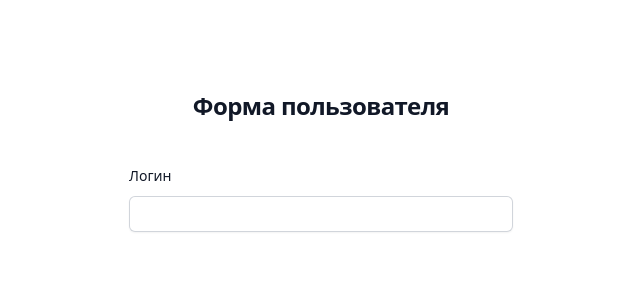
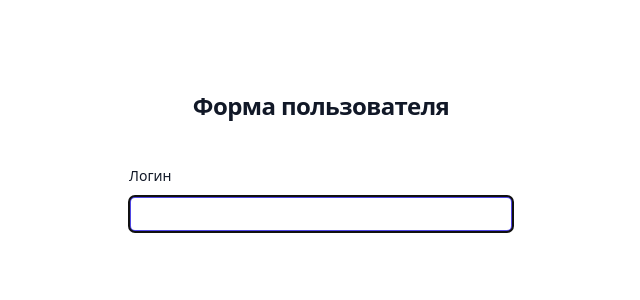
Before and after one commit to allkeck/reglogsys, a React (Vite) app: page / in a window 1280 px wide. Shown: the top 300 px of the page, without its empty margins (319-959 px from the left). Built offline with nearby package versions, Linux system fonts and the light colour scheme.

Commit message:
добавлен фокус на поле + рефакторинг прокидывания пропсов в HOC

```diff
--- a/src/components/form/Form.jsx
+++ b/src/components/form/Form.jsx
@@ -1,4 +1,4 @@
-import { useState, useEffect } from 'react';
+import { useState, useEffect, useCallback } from 'react';
 
 import { reglogsysAPI } from '../../api/apiController';
 import { InputWrapper } from '../inputWrapper/InputWrapper';
@@ -7,6 +7,10 @@ import { LoginInputWrapper } from '../loginInput/LoginInputWrapper';
 export const Form = ({ handleSubmit }) => {
   const [userStatus, setUserStatus] = useState(false);
   const [debounceValue, setDebounceValue] = useState('');
+  const setFocus = useCallback(
+    (element) => {element.focus()},
+    []
+  );
 
   useEffect(() => {
     const result = reglogsysAPI.checkUserLogin(debounceValue);
@@ -16,7 +20,7 @@ export const Form = ({ handleSubmit }) => {
 
   return (
     <form className="space-y-6" action="#" method="POST" onSubmit={handleSubmit} noValidate>
-      <LoginInputWrapper inputType="username" autoComplete="email" title="Логин" setDebounceValue={setDebounceValue} />
+      <LoginInputWrapper inputType="username" autoComplete="email" title="Логин" setDebounceValue={setDebounceValue} setFocus={setFocus} />
 
       {debounceValue && (
         <>
--- a/src/components/input/Input.jsx
+++ b/src/components/input/Input.jsx
@@ -1,4 +1,4 @@
-export const Input = ({inputType, autoComplete, onChangeHandler}) => {
+export const Input = ({inputType, autoComplete, onChangeHandler, setFocus}) => {
   return (
     <input
       id={inputType}
@@ -8,6 +8,7 @@ export const Input = ({inputType, autoComplete, onChangeHandler}) => {
       required
       className="input-form"
       onChange={onChangeHandler}
+      ref={setFocus}
     />
   )
 };
--- a/src/components/inputWrapper/InputWrapper.jsx
+++ b/src/components/inputWrapper/InputWrapper.jsx
@@ -1,13 +1,13 @@
 import { Input } from '../input/Input';
 
-export const InputWrapper = ({ inputType, autoComplete, title, onChangeHandler }) => {
+export const InputWrapper = ({ inputType, autoComplete, title, onChangeHandler, setFocus }) => {
   return (
     <div>
       <label htmlFor={inputType} className="block text-sm font-medium leading-6 text-gray-900">
         {title}
       </label>
       <div className="mt-2">
-        <Input inputType={inputType} autoComplete={autoComplete} onChangeHandler={onChangeHandler} />
+        <Input inputType={inputType} autoComplete={autoComplete} onChangeHandler={onChangeHandler} setFocus={setFocus} />
       </div>
     </div>
   );
--- a/src/components/loginInput/LoginInputWrapper.jsx
+++ b/src/components/loginInput/LoginInputWrapper.jsx
@@ -4,7 +4,7 @@ import { useDebounce } from '../../hooks/useDebounce';
 import { InputWrapper } from '../inputWrapper/InputWrapper';
 
 const loginInput = (WrappedComponent) => {
-  const LoginInput = ({ inputType, autoComplete, title, setDebounceValue }) => {
+  const LoginInput = ({ setDebounceValue, ...props }) => {
     const [userLogin, setUserLogin] = useState('');
     const debounceValue = useDebounce(userLogin, 700);
 
@@ -16,7 +16,7 @@ const loginInput = (WrappedComponent) => {
       setDebounceValue(debounceValue);
     }, [debounceValue, setDebounceValue]);
 
-    return <WrappedComponent inputType={inputType} autoComplete={autoComplete} title={title} onChangeHandler={inputChangeHandler} />;
+    return <WrappedComponent {...props} onChangeHandler={inputChangeHandler} />;
   };
 
   return LoginInput;
```
